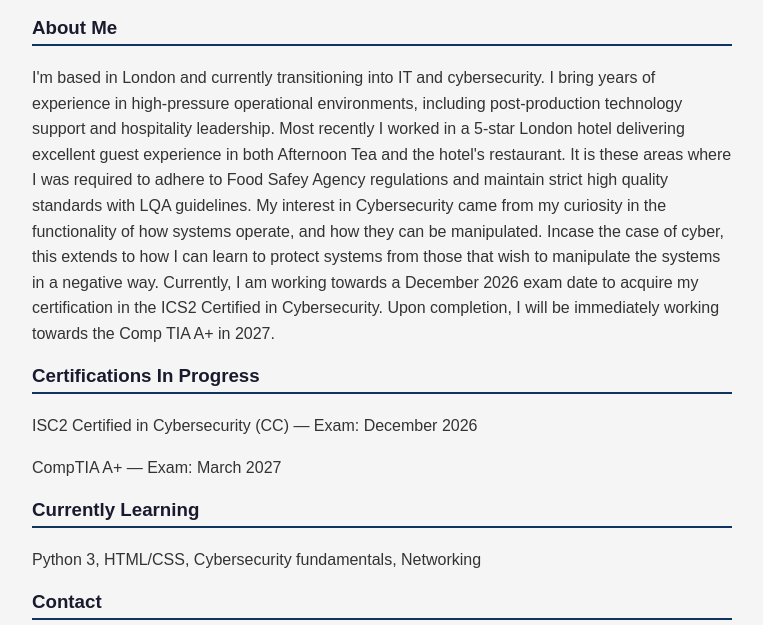
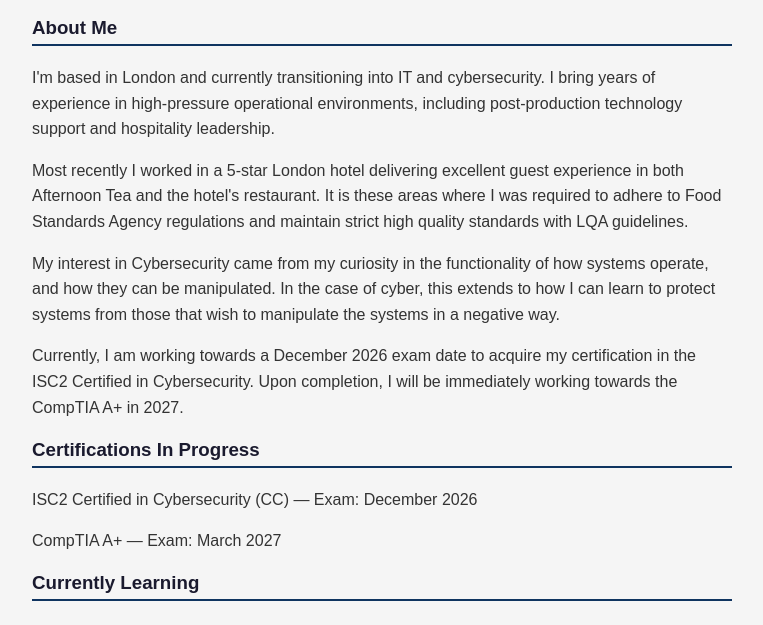
Before and after one commit to curtistech/curtistech.github.io, a plain HTML site: page index.html in a window 1280 px wide. Shown: the part 129-754 px from the top of the page, without its empty margins (258-1021 px from the left). Drawn offline with Linux system fonts and the light colour scheme.

Commit message:
Update index.html

```diff
--- a/index.html
+++ b/index.html
@@ -38,9 +38,10 @@ p {
     <h2>Aspiring IT & Cybersecurity Professional</h2>
 
     <h3>About Me</h3>
-    <p>I'm based in London and currently transitioning into IT and cybersecurity. I bring years of experience in high-pressure operational environments, including post-production technology support and hospitality leadership. Most recently I worked in a 5-star London hotel delivering excellent guest experience in both Afternoon Tea and the hotel's restaurant. It is these areas where I was required to adhere to Food Safey Agency regulations and maintain strict high quality standards with LQA guidelines.
-    My interest in Cybersecurity came from my curiosity in the functionality of how systems operate, and how they can be manipulated. Incase the case of cyber, this extends to how I can learn to protect systems from those that wish to manipulate the systems in a negative way.
-    Currently, I am working towards a December 2026 exam date to acquire my certification in the ICS2 Certified in Cybersecurity. Upon completion, I will be immediately working towards the Comp TIA A+ in 2027.</p>
+    <p>I'm based in London and currently transitioning into IT and cybersecurity. I bring years of experience in high-pressure operational environments, including post-production technology support and hospitality leadership.</p>
+    <p>Most recently I worked in a 5-star London hotel delivering excellent guest experience in both Afternoon Tea and the hotel's restaurant. It is these areas where I was required to adhere to Food Standards Agency regulations and maintain strict high quality standards with LQA guidelines.</p>
+    <p>My interest in Cybersecurity came from my curiosity in the functionality of how systems operate, and how they can be manipulated. In the case of cyber, this extends to how I can learn to protect systems from those that wish to manipulate the systems in a negative way.</p>
+    <p>Currently, I am working towards a December 2026 exam date to acquire my certification in the ISC2 Certified in Cybersecurity. Upon completion, I will be immediately working towards the CompTIA A+ in 2027.</p>
 
     <h3>Certifications In Progress</h3>
     <p>ISC2 Certified in Cybersecurity (CC) — Exam: December 2026</p>
```
